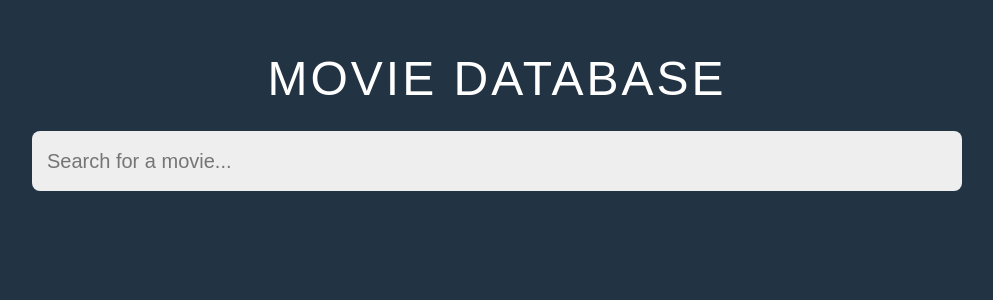
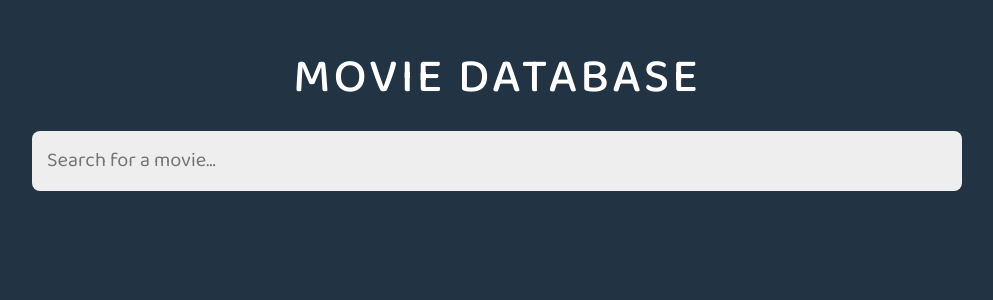
Before and after one commit to s4m1n/Vue-Omdbapi-Search, a Vue app: page /#/ in a window 1280 px wide. Shown: the top 300 px of the page, without its empty margins (143-1136 px from the left). Built offline with nearby package versions, Linux system fonts and the light colour scheme.

Commit message:
UI changes and bug fixed

```diff
--- a/src/assets/css/index.css
+++ b/src/assets/css/index.css
@@ -1,3 +1,5 @@
+@import url('https://fonts.googleapis.com/css2?family=Baloo+Bhai+2:wght@400;500&display=swap');
+
 * {
   margin: 0;
   padding: 0;
@@ -5,7 +7,7 @@
 }
 
 body {
-  font-family: 'montserrat', sans-serif;
+  font-family: 'Baloo Bhai 2', cursive;
   background-color: #223343;
 }
 
--- a/src/components/Movie.vue
+++ b/src/components/Movie.vue
@@ -9,8 +9,13 @@
         @keypress.enter="getMovieList"
       />
     </section>
-
-    <div v-if="movieList.length == 0" class="error">
+    <div v-if="movieList == null" class="error">
+      <p>Please enter a movie name</p>
+    </div>
+    <div v-else-if="error == 'Too many results.'" class="error">
+      <p>{{error}}</p>
+    </div>
+    <div v-else-if="error == 'Movie not found!'" class="error">
       <p>{{error}}</p>
     </div>
     <section v-else class="results">
--- a/src/store/index.js
+++ b/src/store/index.js
@@ -21,10 +21,13 @@ export default new Vuex.Store({
         state.movieList = payload.Search;
       }
       if (payload.Response == 'False') {
-        state.movieList = [];
+        if (payload.Error == 'Something went wrong.') {
+          state.movieList = null;
+        }
         state.error = payload.Error;
         setTimeout(function() {
           state.error = '';
+          state.movieList = [];
         }, 2000);
       }
     },
```
